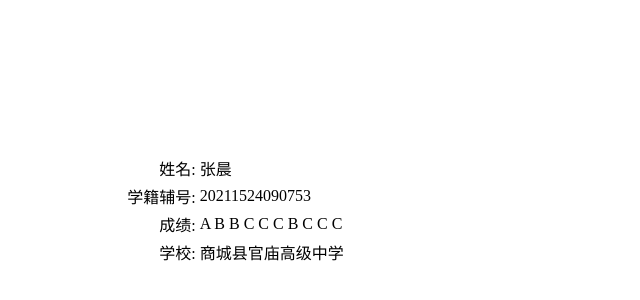
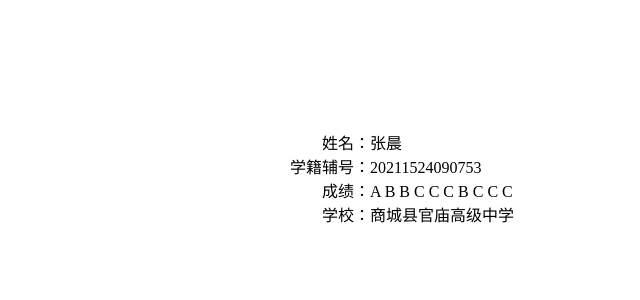
Before and after one commit to Hear1234/Hear1234.github.io, a plain HTML site: page index.html in a window 1280 px wide. Shown: the part 190-490 px from the top of the page, without its empty margins (220-860 px from the left). Drawn offline with Linux system fonts and the light colour scheme.

Commit message:
Update index.html

```diff
--- a/index.html
+++ b/index.html
@@ -3,28 +3,39 @@
 <head>
     <meta charset="UTF-8">
     <title>Title</title>
+  <style>
+
+    .spanleft {
+      width: 100px;
+      text-align: right;
+      display: inline-block;
+    }
+
+    .spanright {
+      width: 350px;
+      text-align: left;
+      display: inline-block;
+    }
+
+    .divouter {
+      top: 40%;
+      position: absolute;
+      left: 50%;
+      margin-left: -150px;
+      width:450px;
+    }
+
+  </style>
 </head>
-<body style="min-height: 100vh;
-    margin: 0;">
-<div style="min-height: 100vh;width: 100%;display: flex; justify-content: center; align-items: center">
-    <table style="width: 100%;horiz-align: center">
-        <tr>
-            <td style="text-align: right">姓名:</td>
-            <td>张晨</td>
-        </tr>
-        <tr>
-            <td style="text-align: right">学籍辅号:</td>
-            <td>20211524090753</td>
-        </tr>
-        <tr>
-            <td style="text-align: right">成绩:</td>
-            <td>A B B C C C B C C C</td>
-        </tr>
-        <tr>
-            <td style="text-align: right">学校:</td>
-            <td>商城县官庙高级中学</td>
-        </tr>
-    </table>
+<body>
+<div class="divouter">
+
+  <div><span class="spanleft">姓名：</span><span class="spanright">张晨</span></div>
+  <div><span class="spanleft">学籍辅号：</span><span class="spanright">20211524090753</span></div>
+  <div><span class="spanleft">成绩：</span><span class="spanright">A B B C C C B C C C </span></div>
+  <div><span class="spanleft">学校：</span><span class="spanright">商城县官庙高级中学</span></div>
 </div>
+
+
 </body>
 </html>
```
